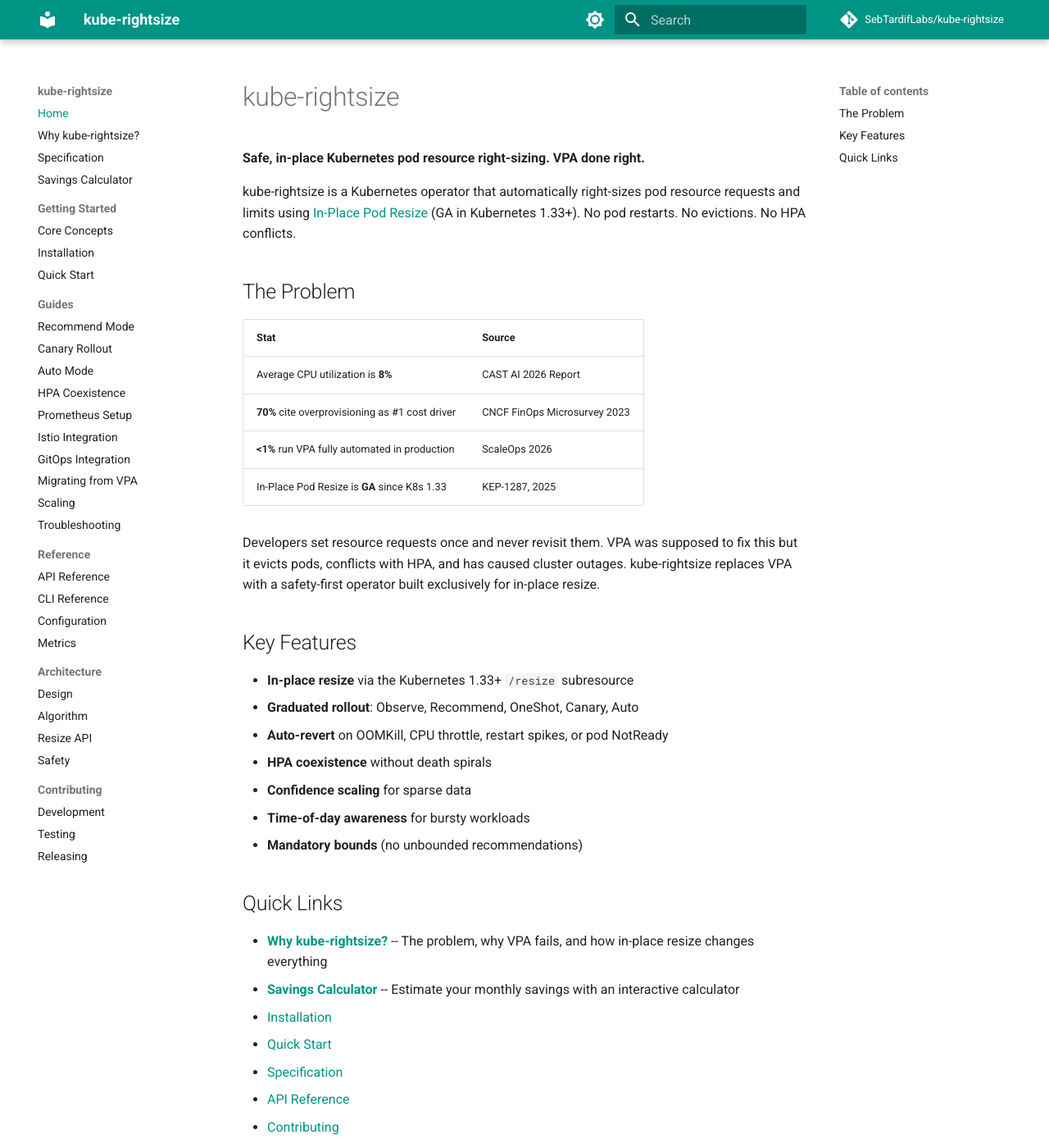
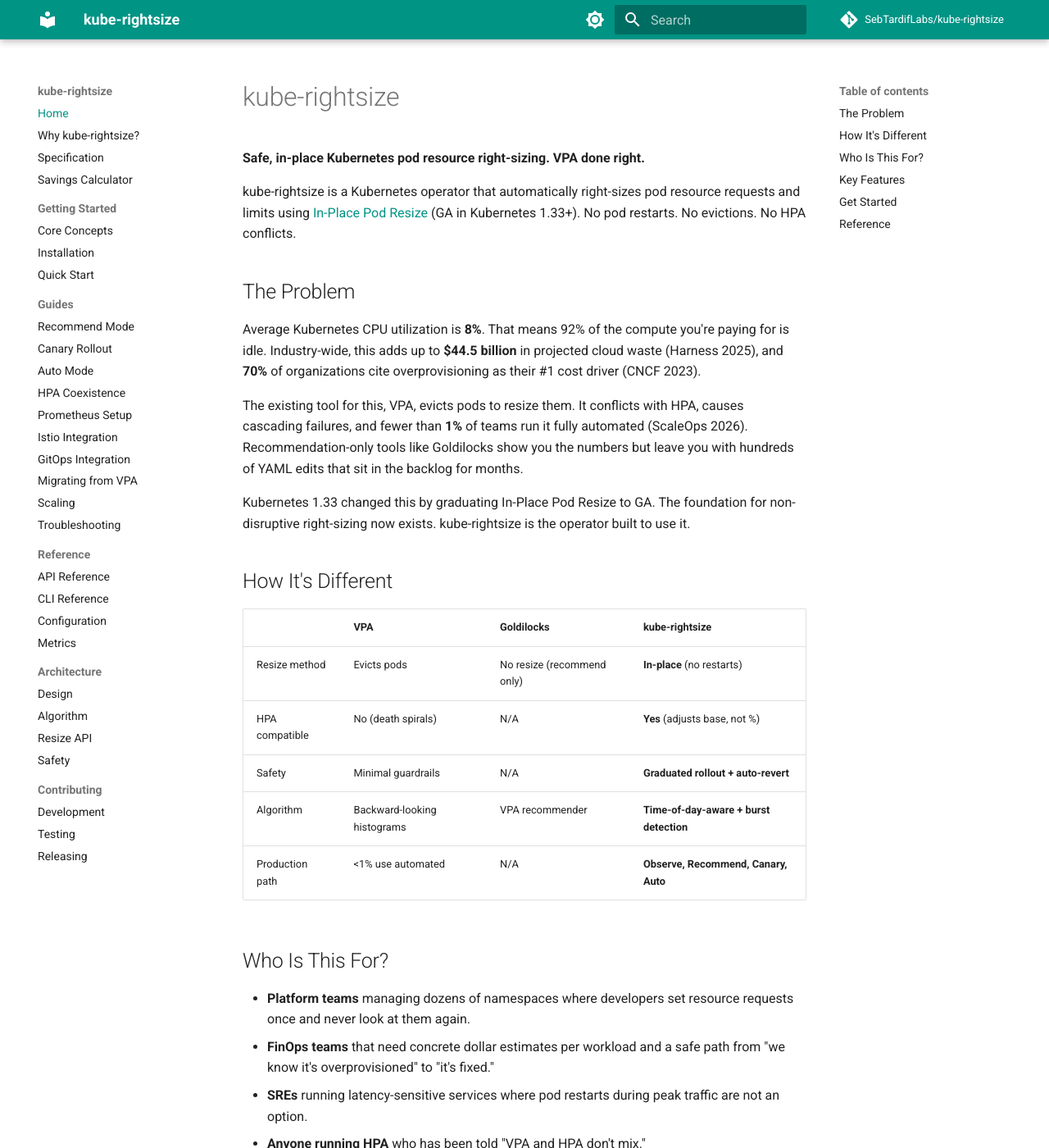
Before and after one commit to attune-io/attune, an MkDocs documentation site: the page built from docs/index.md, in a window 1280 px wide and 1400 px high. Shown: the whole window at 82% size. Built offline with MkDocs 1.6.1 and Material for MkDocs 9.7.7, drawn with Linux system fonts in a browser that asks for light colours; comment, search, counter and statistics services are not loaded; some of the changed text lies outside the part shown.

Commit message:
docs: improve pitch in README and docs landing page
README:
- Group 21 flat feature bullets into 4 categories (Safety, Intelligence,
  Operations, Compatibility) for scannability
- Show populated recommendation and savings output immediately after the
  initial empty-state example so readers see the payoff before the
  data-collection wait note
- Tighten Helm networking and changelog notes

docs/index.md:
- Add narrative problem statement with key industry stats
- Add comparison table (VPA vs Goldilocks vs kube-rightsize)
- Add persona targeting (platform teams, FinOps, SREs, HPA users)
- Prominent links to savings calculator and why page
- Split navigation into Get Started and Reference sections

Closes #330
Closes #331

Signed-off-by: Sebastien Tardif <sebtardif@ncf.ca>

```diff
--- a/docs/index.md
+++ b/docs/index.md
@@ -9,17 +9,40 @@
 
 ## The Problem
 
-| Stat | Source |
-|------|--------|
-| Average CPU utilization is **8%** | CAST AI 2026 Report |
-| **70%** cite overprovisioning as #1 cost driver | CNCF FinOps Microsurvey 2023 |
-| **<1%** run VPA fully automated in production | ScaleOps 2026 |
-| In-Place Pod Resize is **GA** since K8s 1.33 | KEP-1287, 2025 |
+Average Kubernetes CPU utilization is **8%**. That means 92% of the compute
+you're paying for is idle. Industry-wide, this adds up to
+**$44.5 billion** in projected cloud waste (Harness 2025), and **70%** of
+organizations cite overprovisioning as their #1 cost driver (CNCF 2023).
 
-Developers set resource requests once and never revisit them. VPA was supposed
-to fix this but it evicts pods, conflicts with HPA, and has caused cluster
-outages. kube-rightsize replaces VPA with a safety-first operator built
-exclusively for in-place resize.
+The existing tool for this, VPA, evicts pods to resize them. It conflicts
+with HPA, causes cascading failures, and fewer than **1%** of teams run
+it fully automated (ScaleOps 2026). Recommendation-only tools like
+Goldilocks show you the numbers but leave you with hundreds of YAML edits
+that sit in the backlog for months.
+
+Kubernetes 1.33 changed this by graduating In-Place Pod Resize to GA. The
+foundation for non-disruptive right-sizing now exists. kube-rightsize is
+the operator built to use it.
+
+## How It's Different
+
+| | VPA | Goldilocks | kube-rightsize |
+|---|---|---|---|
+| Resize method | Evicts pods | No resize (recommend only) | **In-place** (no restarts) |
+| HPA compatible | No (death spirals) | N/A | **Yes** (adjusts base, not %) |
+| Safety | Minimal guardrails | N/A | **Graduated rollout + auto-revert** |
+| Algorithm | Backward-looking histograms | VPA recommender | **Time-of-day-aware + burst detection** |
+| Production path | <1% use automated | N/A | **Observe, Recommend, Canary, Auto** |
+
+## Who Is This For?
+
+- **Platform teams** managing dozens of namespaces where developers set
+  resource requests once and never look at them again.
+- **FinOps teams** that need concrete dollar estimates per workload and a
+  safe path from "we know it's overprovisioned" to "it's fixed."
+- **SREs** running latency-sensitive services where pod restarts during peak
+  traffic are not an option.
+- **Anyone running HPA** who has been told "VPA and HPA don't mix."
 
 ## Key Features
 
@@ -31,14 +54,20 @@
 - **Time-of-day awareness** for bursty workloads
 - **Mandatory bounds** (no unbounded recommendations)
 
-## Quick Links
+**[Estimate your savings](savings-calculator.md)** with the interactive
+calculator, or read **[Why kube-rightsize?](why-kube-rightsize.md)** for
+the full story.
 
-- **[Why kube-rightsize?](why-kube-rightsize.md)** -- The problem, why VPA
-  fails, and how in-place resize changes everything
-- **[Savings Calculator](savings-calculator.md)** -- Estimate your monthly
-  savings with an interactive calculator
-- [Installation](getting-started/installation.md)
-- [Quick Start](getting-started/quickstart.md)
+## Get Started
+
+- [Installation](getting-started/installation.md) -- Helm install in 5 minutes
+- [Quick Start](getting-started/quickstart.md) -- Create your first policy
+- [Migrating from VPA](guides/migrating-from-vpa.md) -- Step-by-step replacement
+
+## Reference
+
+- [API Reference](reference/api.md)
+- [CLI Reference](reference/cli.md)
+- [Configuration](reference/configuration.md)
 - [Specification](SPEC.md)
-- [API Reference](reference/api.md)
 - [Contributing](https://github.com/SebTardifLabs/kube-rightsize/blob/main/CONTRIBUTING.md)
```
Also changed, not shown: README.md (+72 -61 lines).
